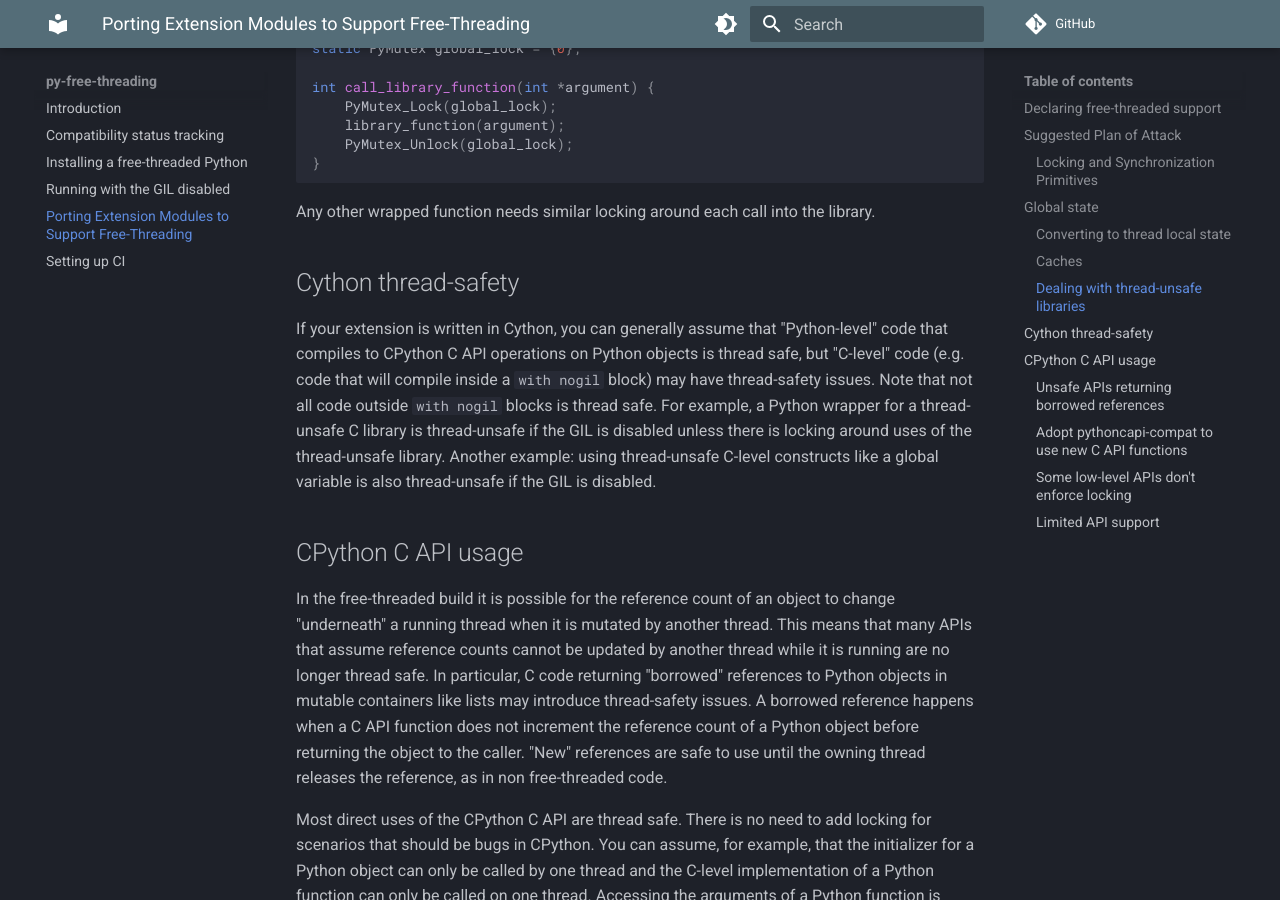
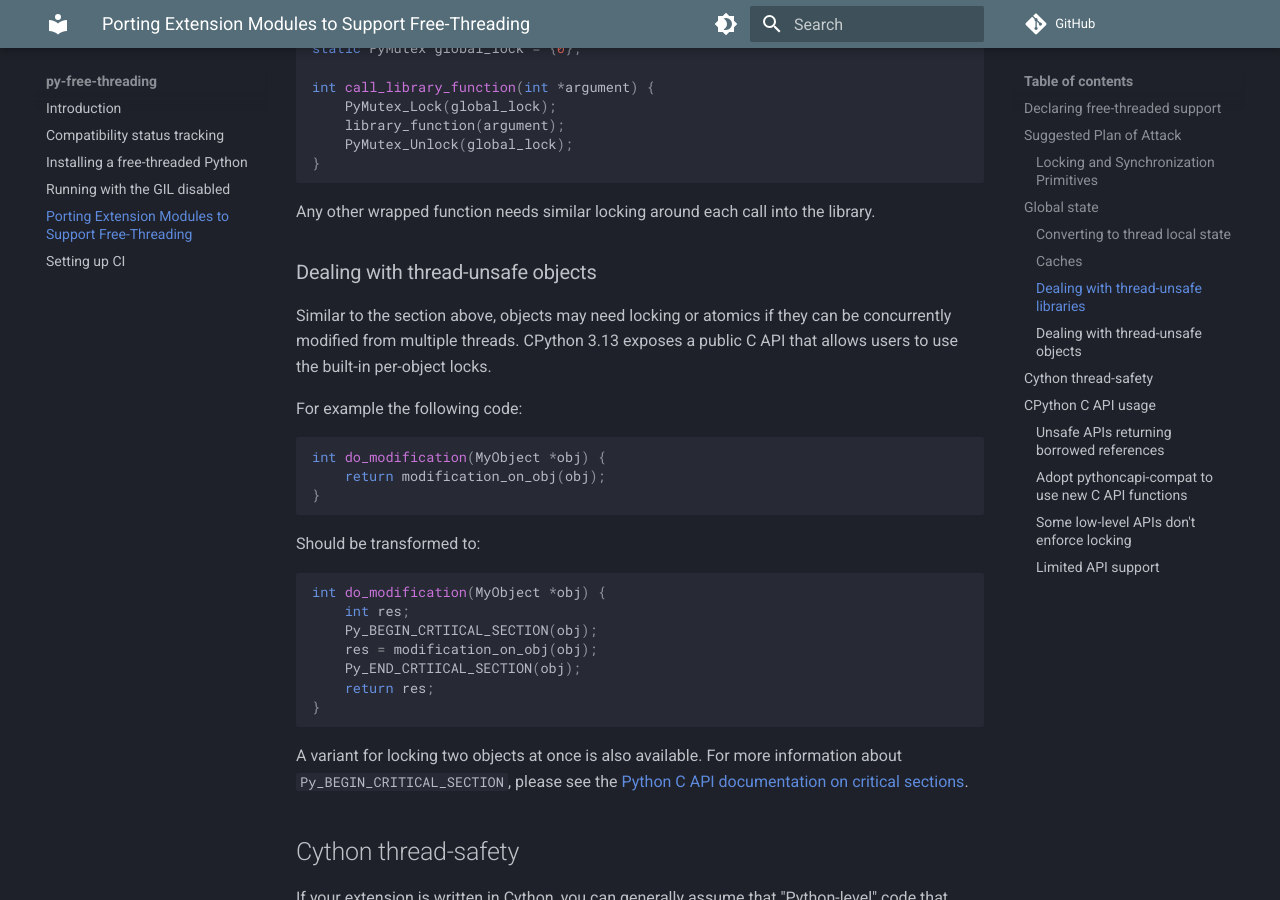
Before and after one commit to Quansight-Labs/free-threaded-compatibility, an MkDocs documentation site: the page built from docs/porting.md, in a window 1280 px wide and 900 px high, scrolled down 6581 px. Built offline with MkDocs 1.6.1 and Material for MkDocs 9.7.7, drawn with Linux system fonts in a browser that asks for light colours; comment, search, counter and statistics services are not loaded.

Commit message:
Mention Py_BEGIN_CRITICAL_SECTION in docs (#30)
Co-authored-by: Ralf Gommers <ralf.gommers@gmail.com>

````diff
--- a/docs/porting.md
+++ b/docs/porting.md
@@ -353,6 +353,36 @@ int call_library_function(int *argument) {
 Any other wrapped function needs similar locking around each call into the
 library.
 
+### Dealing with thread-unsafe objects
+
+Similar to the section above, objects may need locking or atomics if they can
+be concurrently modified from multiple threads. CPython 3.13
+exposes a public C API that allows users to use the built-in
+per-object locks.
+
+For example the following code:
+```C
+int do_modification(MyObject *obj) {
+    return modification_on_obj(obj);
+}
+```
+
+Should be transformed to:
+```C
+int do_modification(MyObject *obj) {
+    int res;
+    Py_BEGIN_CRTIICAL_SECTION(obj);
+    res = modification_on_obj(obj);
+    Py_END_CRTIICAL_SECTION(obj);
+    return res;
+}
+```
+
+A variant for locking two objects at once is also available. For more information
+about `Py_BEGIN_CRITICAL_SECTION`, please see the
+[Python C API documentation on critical sections](https://docs.python.org/3.13/c-api/init.html#python-critical-section-api).
+
+
 ## Cython thread-safety
 
 If your extension is written in Cython, you can generally assume that
````
